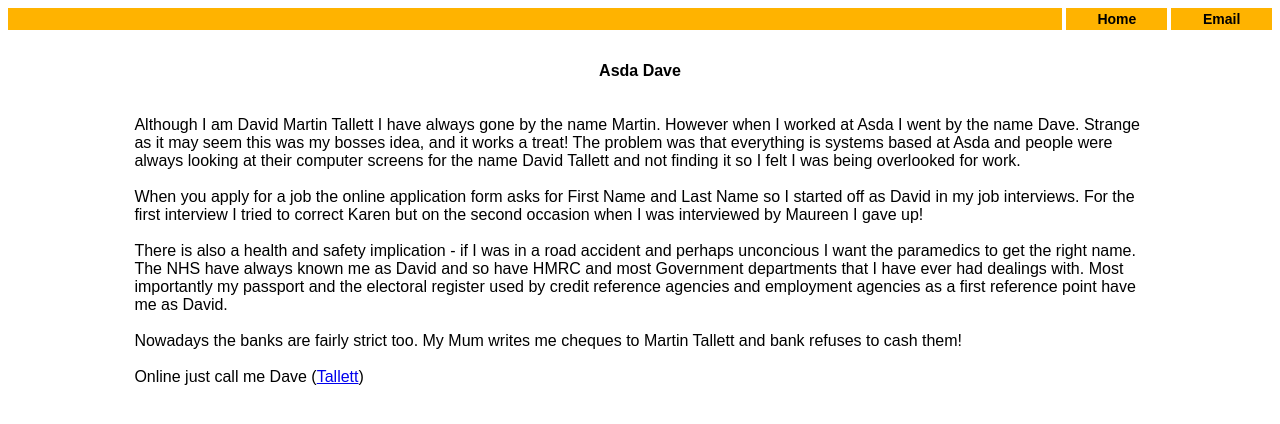
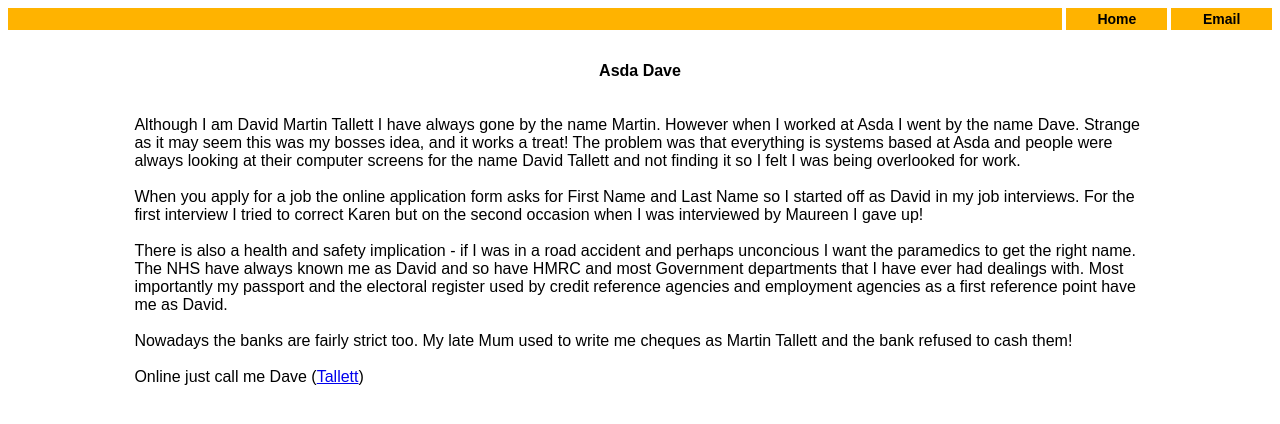
Before and after one commit to DaveTallett26/davetallett26.github.io, a Jekyll site: the page asdadave.html, which Jekyll copies as it is, in a window 1280 px wide. Shown: the top 424 px of the page. Built offline with Jekyll 4.4.1, drawn with Linux system fonts in a browser that asks for light colours.

Commit message:
Update asdadave.html late Mum

```diff
--- a/asdadave.html
+++ b/asdadave.html
@@ -26,7 +26,7 @@ There is also a health and safety implication - if I was in a road accident and
 The NHS have always known me as David and so have HMRC and most Government departments that I have ever had dealings with.
 Most importantly my passport and the electoral register used by credit reference agencies and employment agencies as a first reference point have me as David.
 <br/><br/>
-Nowadays the banks are fairly strict too. My Mum writes me cheques to Martin Tallett and bank refuses to cash them!
+Nowadays the banks are fairly strict too. My late Mum used to write me cheques as Martin Tallett and the bank refused to cash them!
 <br/><br/>
 Online just call me Dave (<a href="meaning.html">Tallett</a>)
 </div>
```
